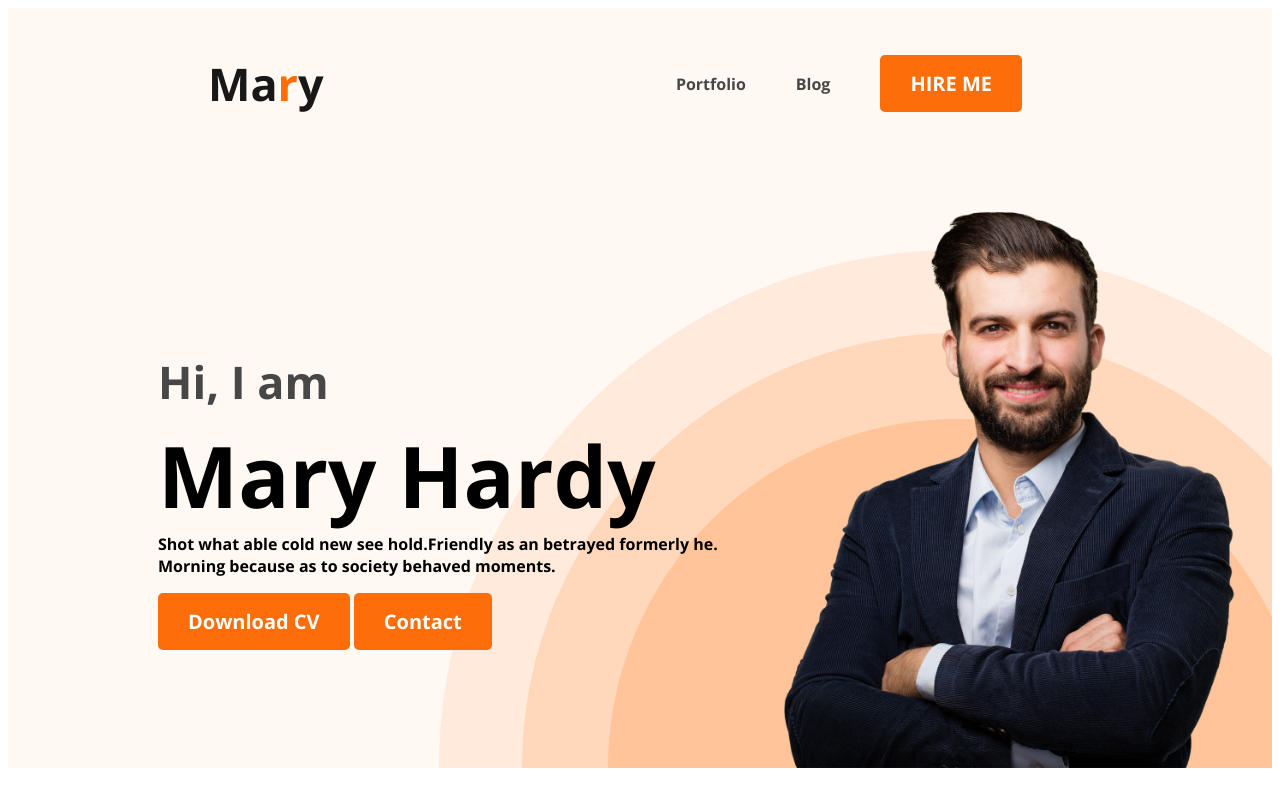
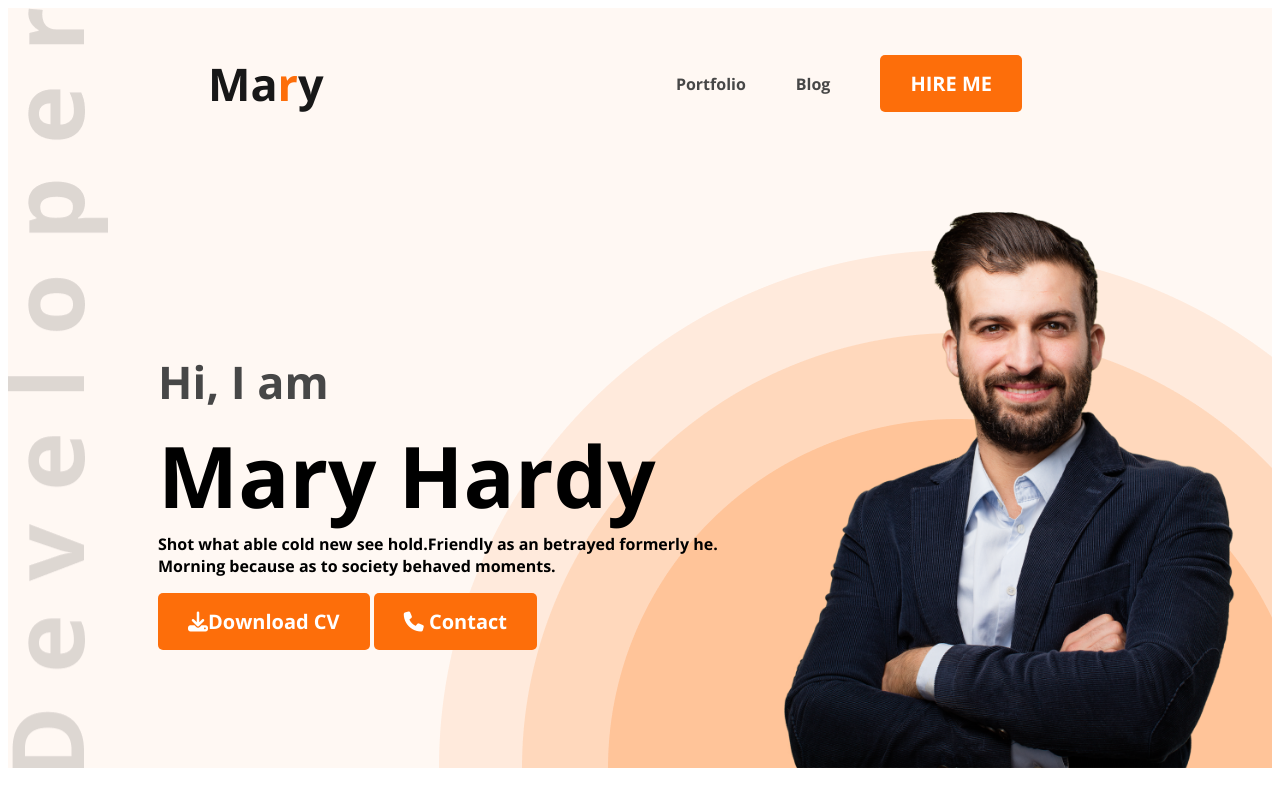
Before and after one commit to MDPARIJUL/web-developer-portfolio, a plain HTML site: page index.html in a window 1280 px wide. Shown: the top 800 px of the page. Drawn offline with nearby package versions, Linux system fonts and the light colour scheme.

Commit message:
icon added

```diff
--- a/css/style.css
+++ b/css/style.css
@@ -61,9 +61,9 @@ nav  ul li a{
 /* header related styles  */
 .header{
   background: rgb(255, 248, 243);
-  background-image: url(../images/header_bg.png);
+  background-image: url("../images/header_bg.png"), url("../images/developer.png");
   background-repeat: no-repeat;
-  background-position: bottom right;
+  background-position: bottom right, top left;
 }
 .banner{
   padding:30px 30px 0px 150px;
--- a/index.html
+++ b/index.html
@@ -5,9 +5,13 @@
     <meta http-equiv="X-UA-Compatible" content="IE=edge">
     <meta name="viewport" content="width=device-width, initial-scale=1.0">
     <title>Document</title>
+    <!-- font-awesome link  -->
+    <script src="https://kit.fontawesome.com/75c2edfab6.js" crossorigin="anonymous"></script>
+    <!-- google font link  -->
     <link rel="preconnect" href="https://fonts.googleapis.com">
 <link rel="preconnect" href="https://fonts.gstatic.com" crossorigin>
 <link href="https://fonts.googleapis.com/css2?family=Open+Sans:ital,wght@0,700;1,700&display=swap" rel="stylesheet">
+<!-- stylesheet link  -->
 <link rel="stylesheet" href="css/style.css">
 </head>
 <body>
@@ -25,8 +29,9 @@
                 <h3 class="banner-gretting">Hi, I  am</h3>
                 <h1 class="banner-heading">Mary Hardy</h1>
                 <p class="banner-description">Shot what able cold new see hold.Friendly as an betrayed formerly he. Morning because as to society behaved moments.</p>
-                <button class="btn-color">Download CV</button>
-                <button class="btn-color">Contact</button>
+                <button class="btn-color"> <i class="fa-solid fa-download"></i>Download CV</button>
+                <button class="btn-color">
+                    <i class="fa-solid fa-phone"></i> Contact</button>
             </div>
             <img class="profile-pic" src="images/hardy.png" alt="">
         </div>
```
